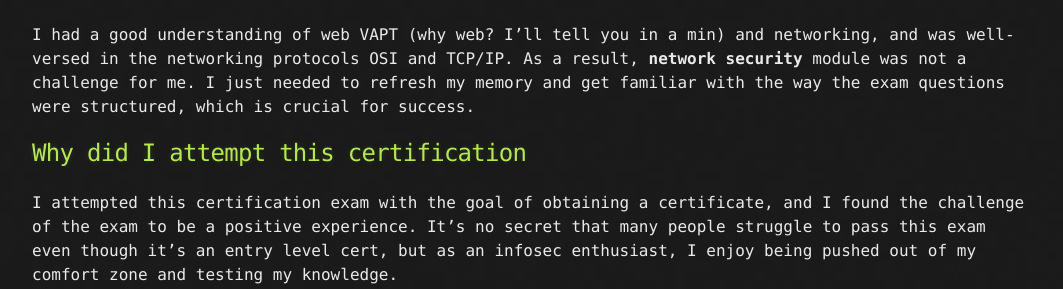
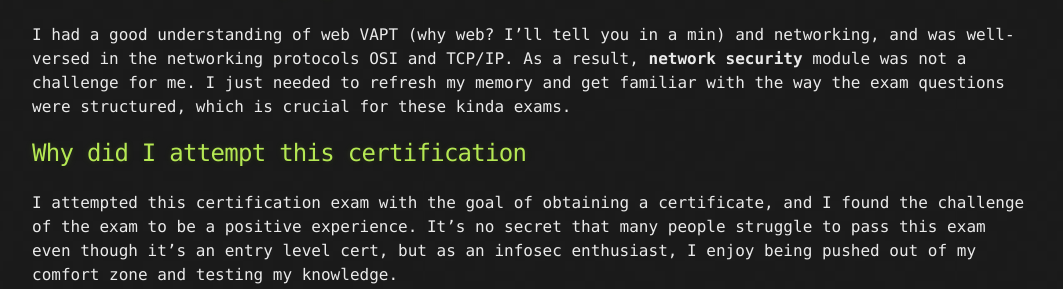
Before and after one commit to KickAss101/KickAss101.github.io, a Jekyll site: the page built from _posts/2023-02-23-isc2-cc-review.md, in a window 1280 px wide and 900 px high, scrolled down 743 px. Shown: the part 211-500 px from the top of the window, without its empty margins (108-1171 px from the left). Built offline with Jekyll 4.4.1, drawn with Linux system fonts in a browser that asks for light colours; nearby versions of some CDN libraries.

Commit message:
little change

```diff
--- a/_posts/2023-02-23-isc2-cc-review.md
+++ b/_posts/2023-02-23-isc2-cc-review.md
@@ -16,7 +16,7 @@ _How I passed (ISC)<sup>2</sup> CC_
 > To begin with, while the certification doesn't assess your technical abilities and is considered an entry-level certification, passing the exam is no easy feat and is only truly appreciated by those who have attempted it.
 
 ## whoami before studying for the cert
-I had a good understanding of web VAPT (why web? I'll tell you in a min) and networking, and was well-versed in the networking protocols OSI and TCP/IP. As a result, __network security__ module was not a challenge for me. I just needed to refresh my memory and get familiar with the way the exam questions were structured, which is crucial for success.
+I had a good understanding of web VAPT (why web? I'll tell you in a min) and networking, and was well-versed in the networking protocols OSI and TCP/IP. As a result, __network security__ module was not a challenge for me. I just needed to refresh my memory and get familiar with the way the exam questions were structured, which is crucial for these kinda exams.
 
 ## Why did I attempt this certification
 I attempted this certification exam with the goal of obtaining a certificate, and I found the challenge of the exam to be a positive experience. It's no secret that many people struggle to pass this exam even though it's an entry level cert, but as an infosec enthusiast, I enjoy being pushed out of my comfort zone and testing my knowledge.
```
